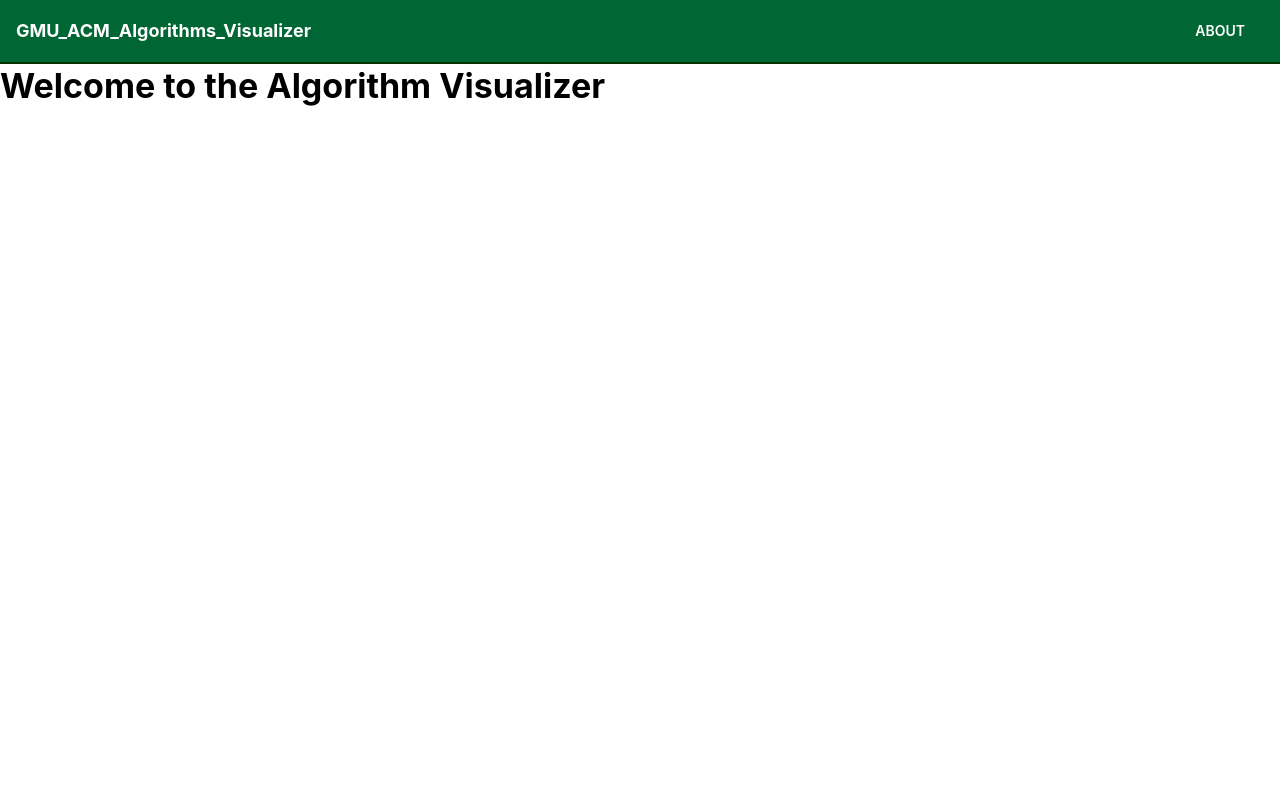
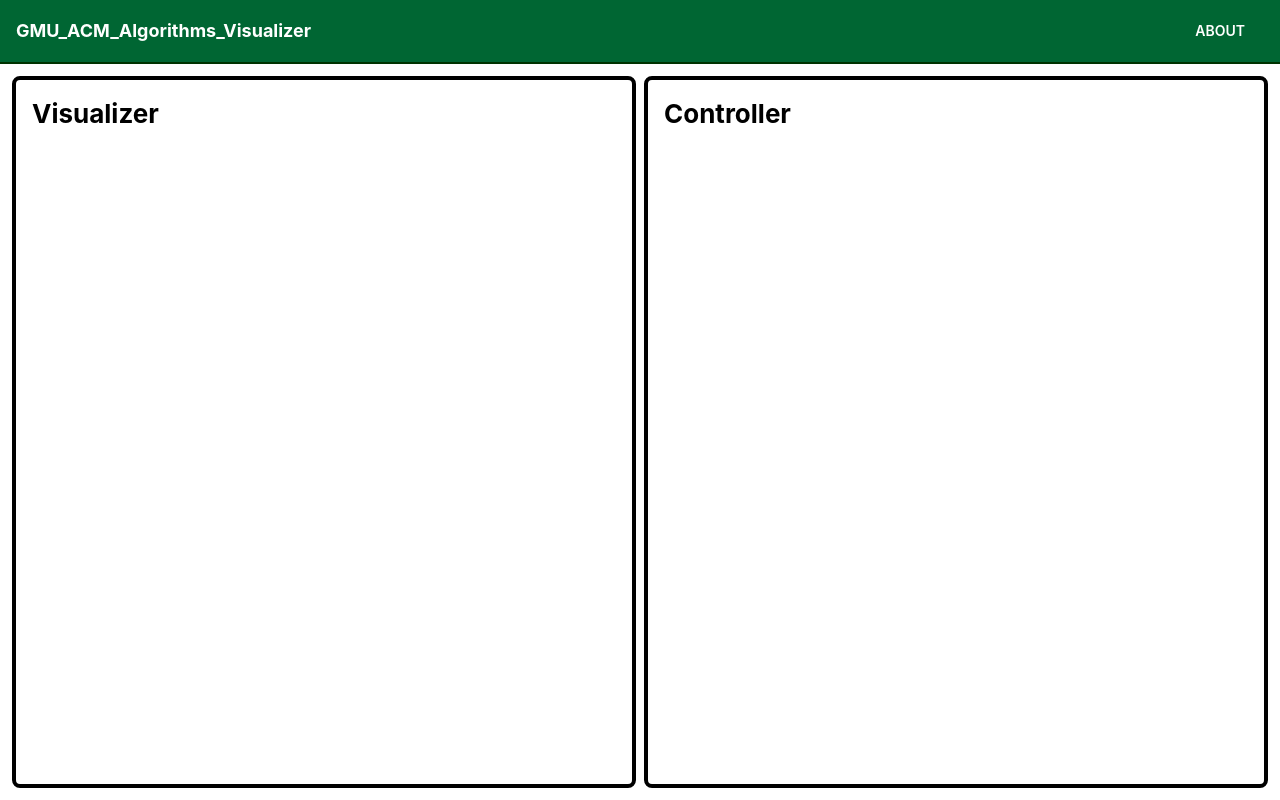
Before and after one commit to StoicNeutron/GMU_ACM, a Next.js app in the folder web/: page /home in a window 1280 px wide. Built offline with nearby package versions, Linux system fonts and the light colour scheme.

Commit message:
feat(home) add homepage layout

```diff
--- /dev/null
+++ b/web/src/components/pages/home/Controller.tsx
@@ -0,0 +1,17 @@
+import { Flex, Title } from "@mantine/core";
+
+const styles = {
+  container: {
+    outline: "4px solid black",
+    padding: 16,
+    borderRadius: 4,
+  },
+} as Record<string, React.CSSProperties>;
+
+export default function Component() {
+  return (
+    <Flex flex={1} style={styles.container}>
+      <Title order={2}>Controller</Title>
+    </Flex>
+  );
+}
--- /dev/null
+++ b/web/src/components/pages/home/Visualizer.tsx
@@ -0,0 +1,17 @@
+import { Flex, Title } from "@mantine/core";
+
+const styles = {
+  container: {
+    outline: "4px solid black",
+    padding: 16,
+    borderRadius: 4,
+  },
+} as Record<string, React.CSSProperties>;
+
+export default function Component() {
+  return (
+    <Flex flex={1} style={styles.container}>
+      <Title order={2}>Visualizer</Title>
+    </Flex>
+  );
+}
--- a/web/src/layouts/Main.tsx
+++ b/web/src/layouts/Main.tsx
@@ -1,4 +1,5 @@
-import Nav from "@/component/Nav";
+import Nav from "@/components/Nav";
+import { Box } from "@mantine/core";
 
 export default function MainLayout({
   children,
@@ -6,9 +7,9 @@ export default function MainLayout({
   children: React.ReactNode;
 }) {
   return (
-    <>
+    <Box h={"100vh"}>
       <Nav />
       {children}
-    </>
+    </Box>
   );
 }
--- a/web/src/pages/home/index.tsx
+++ b/web/src/pages/home/index.tsx
@@ -1,13 +1,28 @@
 import Head from "next/head";
 import MainLayout from "@/layouts/Main";
 import { ReactElement } from "react";
-import { Box, Text, Title } from "@mantine/core";
+import { Flex } from "@mantine/core";
+import Controller from "@/components/pages/home/Controller";
+import Visualizer from "@/components/pages/home/Visualizer";
 
 function Page<NextPageWithLayout>() {
   return (
     <>
-      {/* Main Content */}
-      <Title order={1}>Welcome to the Algorithm Visualizer</Title>
+      <Head>
+        <title>Home — GMU ACM Algorithms Visualizer</title>
+      </Head>
+      <Flex flex={1} h={{ base: "100%", sm: "calc(100dvh - 64px)" }}>
+        {/* Main Content */}
+        <Flex
+          flex={1}
+          direction={{ base: "column", sm: "row" }}
+          m={16}
+          gap={16}
+        >
+          <Visualizer />
+          <Controller />
+        </Flex>
+      </Flex>
     </>
   );
 }
```
Also changed, not shown: web/src/components/Nav.tsx (renamed from web/src/component/Nav.tsx), 1 other file (tests, documents, lock files or other folders).
